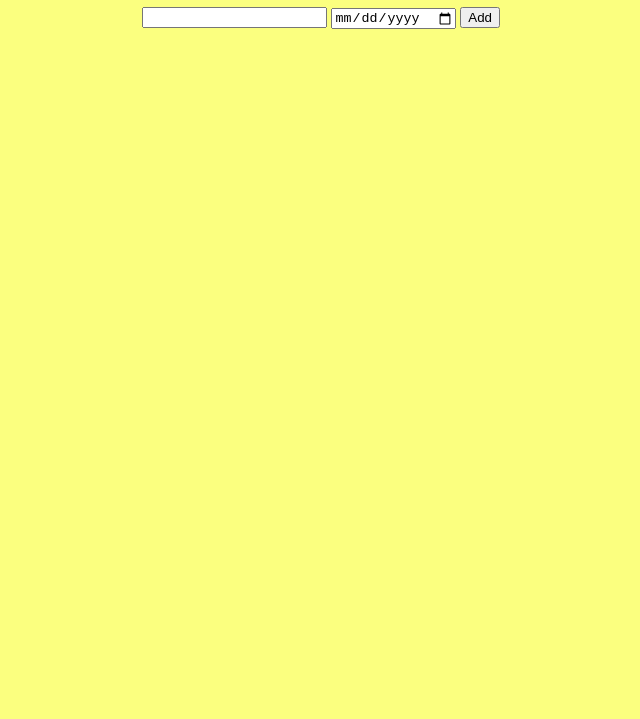
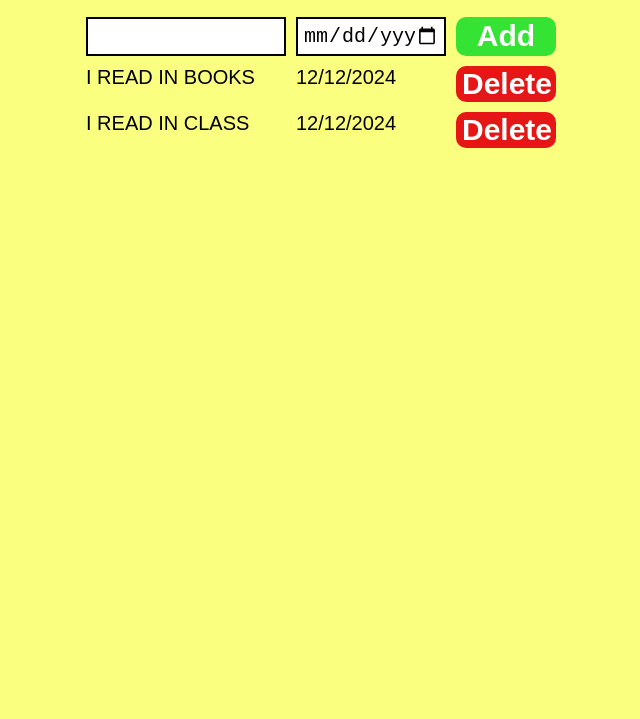
Before and after one commit to balwan-coding/todo-javascript, a plain HTML site: page index.html in a window 1280 px wide. Shown: the part 81-800 px from the top of the page, without its empty margins (319-959 px from the left). Drawn offline with Linux system fonts and the light colour scheme.

Commit message:
change file

```diff
--- a/index.html
+++ b/index.html
@@ -4,7 +4,7 @@
     <meta charset="UTF-8" />
     <meta name="viewport" content="width=device-width, initial-scale=1.0" />
     <title>Document</title>
-    <link rel="stylesheet" href="todo.css" />
+    <link rel="stylesheet" href="index.css" />
   </head>
   <h1>BTODO APP</h1>
 
@@ -25,6 +25,6 @@
     </div>
 
     <div class="display-container todo-style"></div>
-    <script src="todo.js"></script>
+    <script src="index.js"></script>
   </body>
 </html>
```
